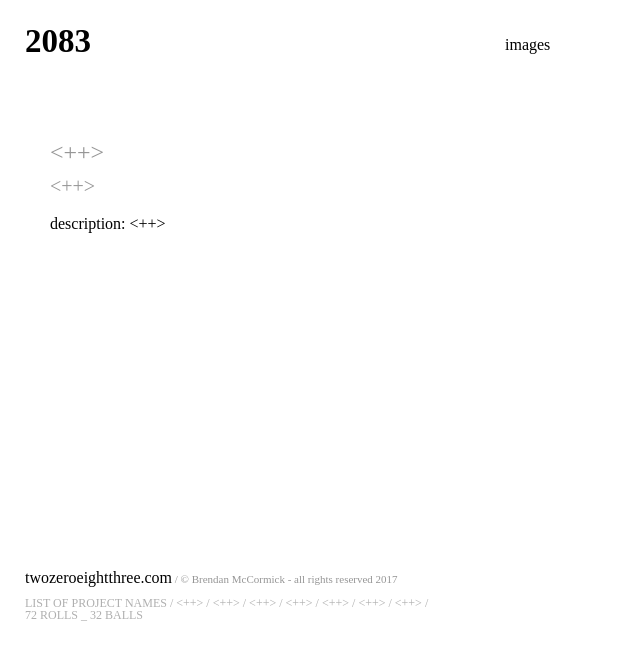
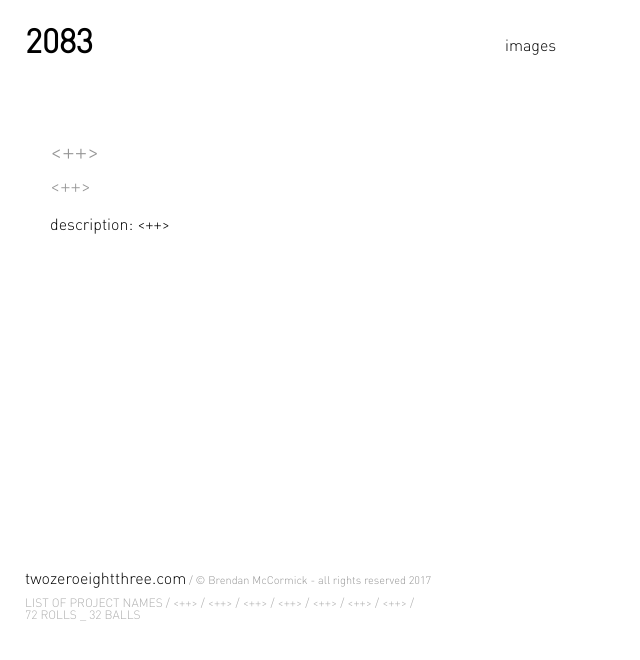
Before and after one commit to twozeroeightthree/website, a Jekyll site: the page built from _posts/2018-01-07-a-piece-of-chalk.html, in a window 1280 px wide. Shown: the top 660 px of the page, without its empty margins (0-640 px from the left). Built offline with Jekyll 4.4.1, drawn with Linux system fonts in a browser that asks for light colours; some web fonts are replaced.

Commit message:
2018-03-20_20:58

```diff
--- a/assets/main.css
+++ b/assets/main.css
@@ -2,6 +2,12 @@
 @font-face {
   font-family: DIN;
   src: url("/assets/DIN-Medium.ttf");
+  font-weight: normal;
+}
+@font-face {
+  font-family: DIN;
+  src: url("/assets/DIN-Light.ttf");
+  font-weight: lighter;
 }
 
 body{
@@ -170,7 +176,7 @@ footer.footer-post li:last-child:after {
 
 .panel.post h2, .panel.post h3{
   color: rgb(150, 150, 150);
-  font-weight: normal;
+  font-weight: lighter;
 }
 .panel.post h2 { margin-bottom: 0.5em;}
 .panel.post h3 { margin-bottom: 1em;}
```
Also changed, not shown: 1 other file.
